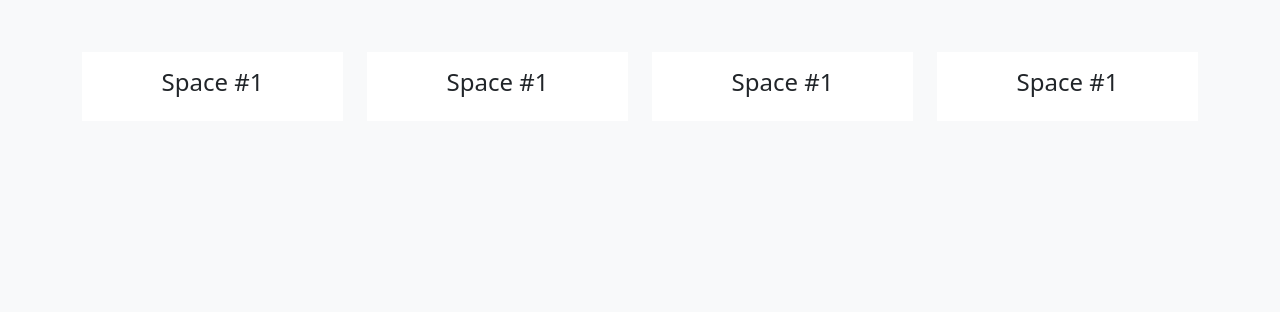
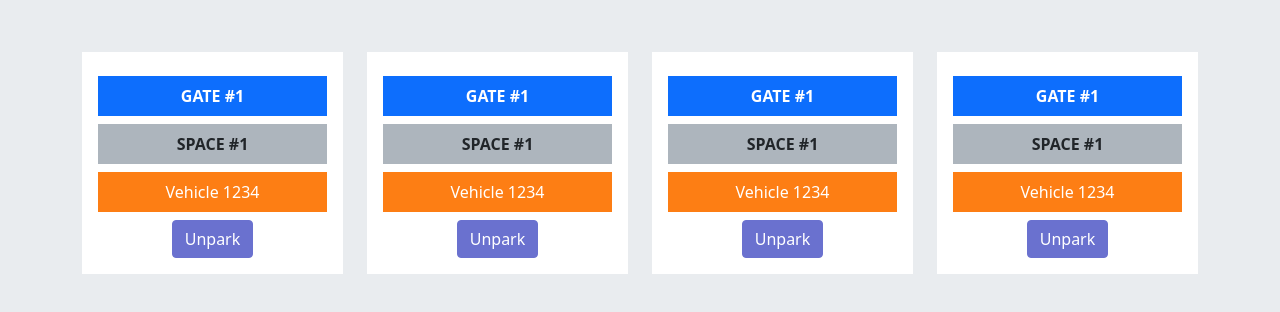
Before and after one commit to thraxxdv/parking-lot-ui, a Next.js app: page / in a window 1280 px wide. Shown: the top 312 px of the page. Built offline with nearby package versions, Linux system fonts and the light colour scheme.

Commit message:
build: ParkingSpaceItem.js layout and adjusted gray tone for the root page

```diff
--- a/components/parking_space/ParkingSpaceItem.js
+++ b/components/parking_space/ParkingSpaceItem.js
@@ -1,16 +1,28 @@
 // @flow
 import type { Element } from "react";
 
-import React from 'react'
+import React from "react";
 
-function ParkingSpaceItem(): Element<'div'> {
+function ParkingSpaceItem(): Element<"div"> {
   return (
     <div className="col-lg-3">
-        <div className="bg-white p-3">
-            <h4 className="text-center">Space #1</h4>
+      <div className="bg-white p-3">
+        <div className="bg-blue p-2 my-2">
+          <p className="text-center mb-0 text-uppercase fw-bold text-white">Gate #1</p>
         </div>
+        <div className="bg-gray-500 p-2 my-2">
+          <p className="text-center mb-0 fw-bold text-uppercase">Space #1</p>
+        </div>
+        <div className="bg-orange p-2 my-2">
+          <p className="text-center mb-0 text-white">Vehicle 1234</p>
+        </div>
+
+        <div>
+            <button className="btn btn-secondary text-white d-block mx-auto">Unpark</button>
+        </div>
+      </div>
     </div>
-  )
+  );
 }
 
-export default ParkingSpaceItem
+export default ParkingSpaceItem;
--- a/pages/index.js
+++ b/pages/index.js
@@ -4,7 +4,7 @@ import ParkingSpaceItem from "../components/parking_space/ParkingSpaceItem";
 
 export default function Home() {
   return (
-    <main className="container-fluid min-vh-100 bg-gray-100 py-5">
+    <main className="container-fluid min-vh-100 bg-gray-200 py-5">
       <div className="container py-1">
         <div className="row">
           <ParkingSpaceItem />
```
